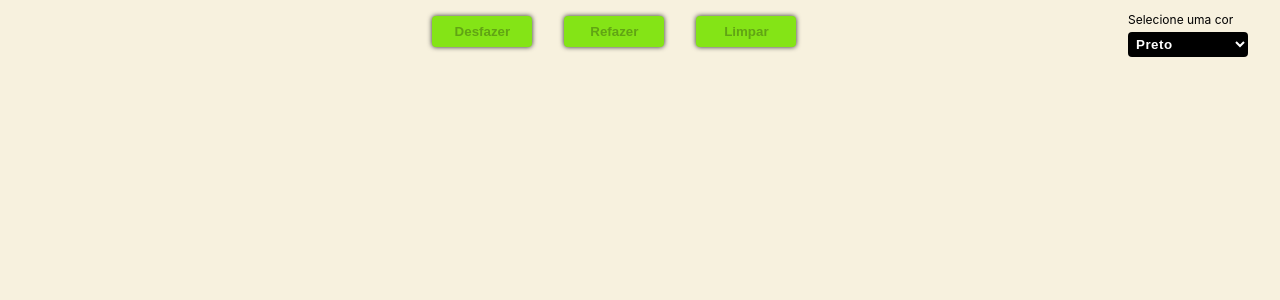
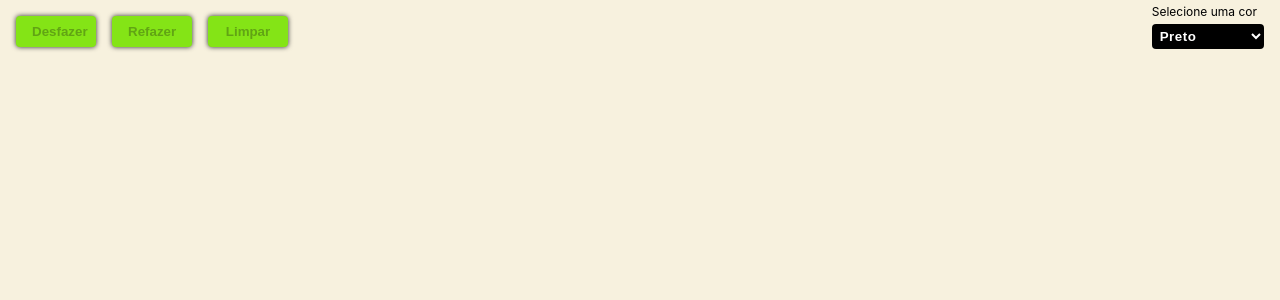
Before and after one commit to marcosegantine/pixel-creator, a React (Vite) app: page / in a window 1280 px wide. Shown: the top 300 px of the page. Built offline with nearby package versions, Linux system fonts and the light colour scheme.

Commit message:
resposive at xiaomi smartphone

```diff
--- a/src/App.css
+++ b/src/App.css
@@ -3,6 +3,8 @@
   padding: 0;
 }
 .pixels-container {
+  display: flex;
+  align-items: flex-start;
   box-sizing: border-box;
   width: 96vw;
   height: 96vh;
@@ -16,13 +18,18 @@
   border-radius: 50%;
 }
 
+#commands-container{
+  display: flex;
+  gap: 2px;
+
+}
+
 #colorSelector {
-  position: absolute;
-  right: 2rem;
-  top: 0.5rem;
   width: 120px;
   font-size: 0.75rem;
   color: black;
+  order: 1;
+  margin-right: 1rem;
 }
 
 #colorSelector select {
@@ -40,14 +47,15 @@
 #btns{
   display: flex;
   justify-content: center;
-  gap: 2rem;
+  gap: 1rem;
   padding-top: 1rem;
+  margin-left: 1rem;
 }
 
 
 button {
   cursor: pointer;
-  width: 100px;
+  width: 80px;
   padding: 0.5rem 1rem;
   border-radius: 4px;
   background-color: rgba(132, 228, 22, 1);
@@ -70,7 +78,7 @@ button:hover{
   }
 
   #btns{
-    gap: 1rem;
+
   }
   #colorSelector{
     order: 2;
```
